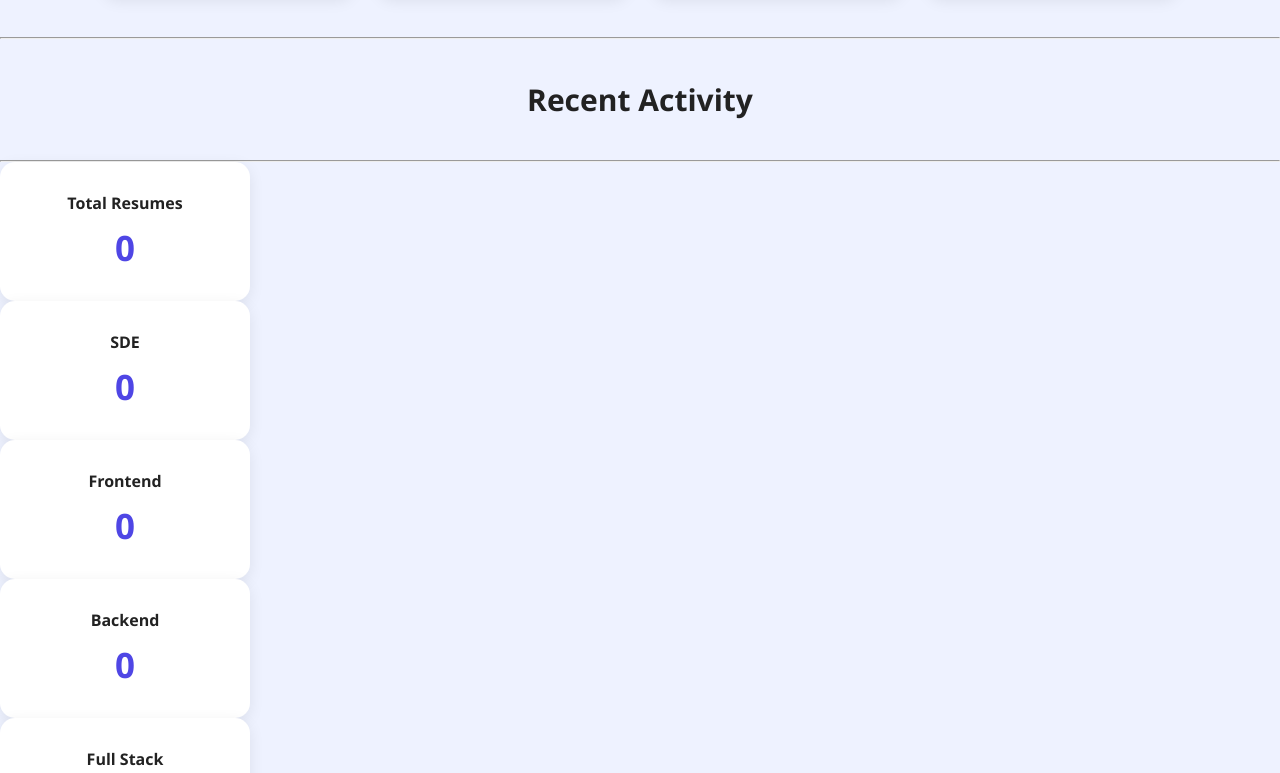
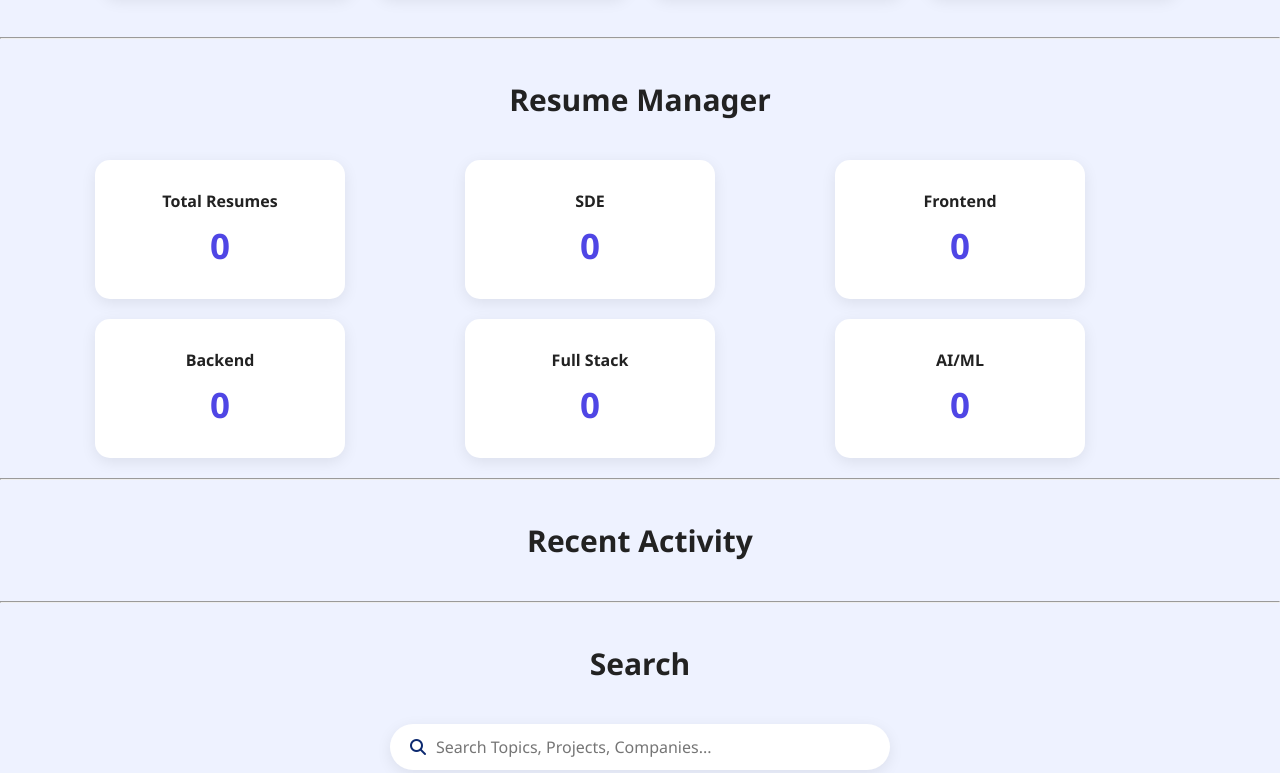
Before and after one commit to prabhjot-kaur1304/PlacementOS, a plain HTML site: page index.html in a window 1280 px wide. Shown: the part 1360-2133 px from the top of the page. Drawn offline with Linux system fonts and the light colour scheme.

Commit message:
resume manager layout added

```diff
--- a/index.html
+++ b/index.html
@@ -105,14 +105,8 @@ href="https://cdnjs.cloudflare.com/ajax/libs/font-awesome/6.5.1/css/all.min.css"
       </section>
         <hr>
 
-        <div class="activity-section">
-    <h3>Recent Activity</h3>
 
-    <div id="activityList">
-    </div>
-</div>
-<hr>
-
+ <h3>Resume Manager</h3>
 <section class="resume-dashboard">
 
 <div class="Questions">
@@ -147,6 +141,13 @@ href="https://cdnjs.cloudflare.com/ajax/libs/font-awesome/6.5.1/css/all.min.css"
 
 </section>
 
+<hr>
+  <div class="activity-section">
+    <h3>Recent Activity</h3>
+
+    <div id="activityList">
+    </div>
+</div>
 <hr>
          <h3>Search</h3>
        <div class="search-box">
--- a/style.css
+++ b/style.css
@@ -613,4 +613,16 @@ h3{
 #resumeList
 {
     margin-top:20px;
+
 }
+
+.resume-dashboard
+{
+    display:grid;
+    grid-template-columns: repeat(3,350px);
+    align-items:center;
+    gap: 20px;
+    margin-bottom:20px;
+    justify-content: center;
+
+}
```
